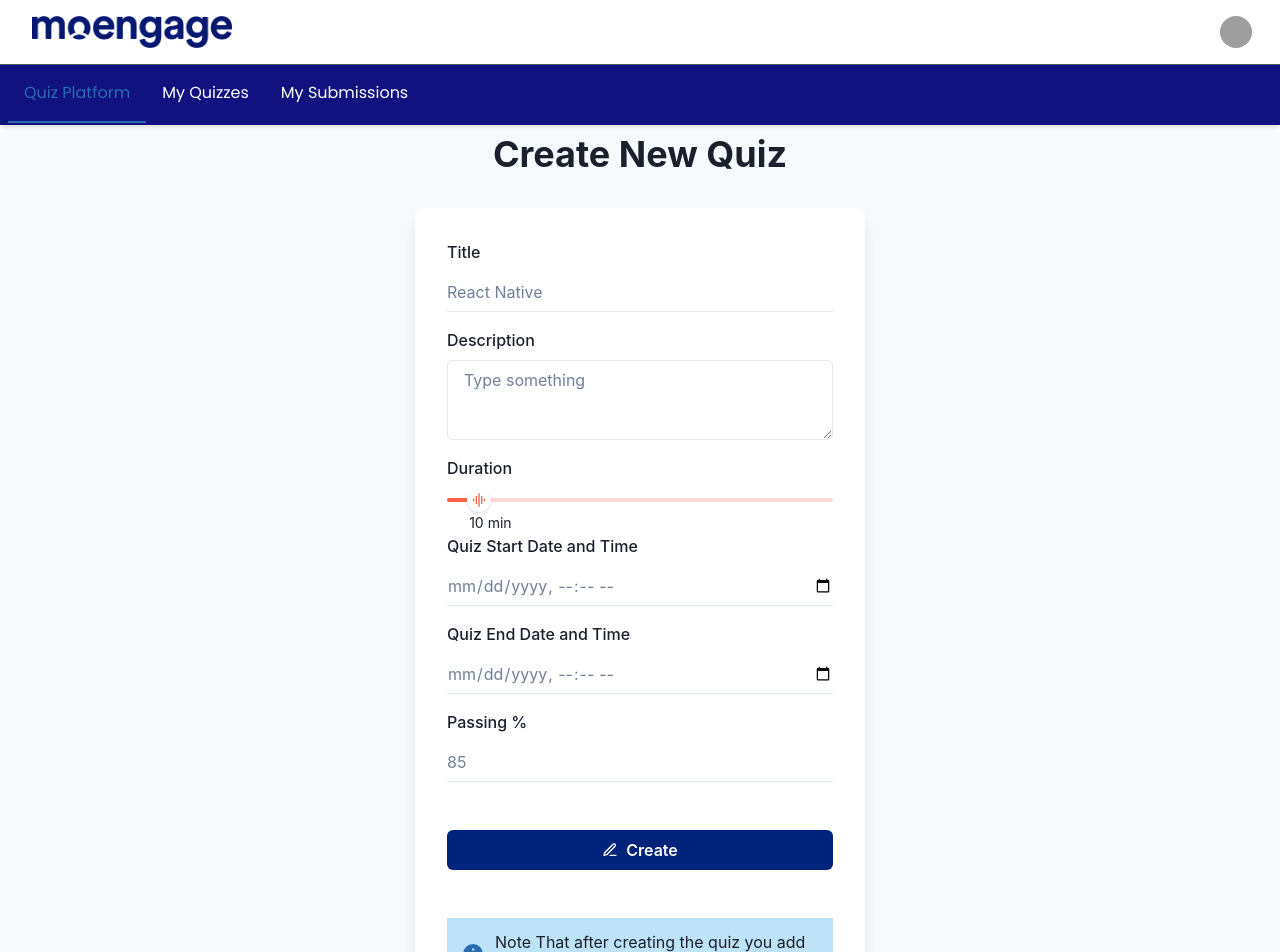
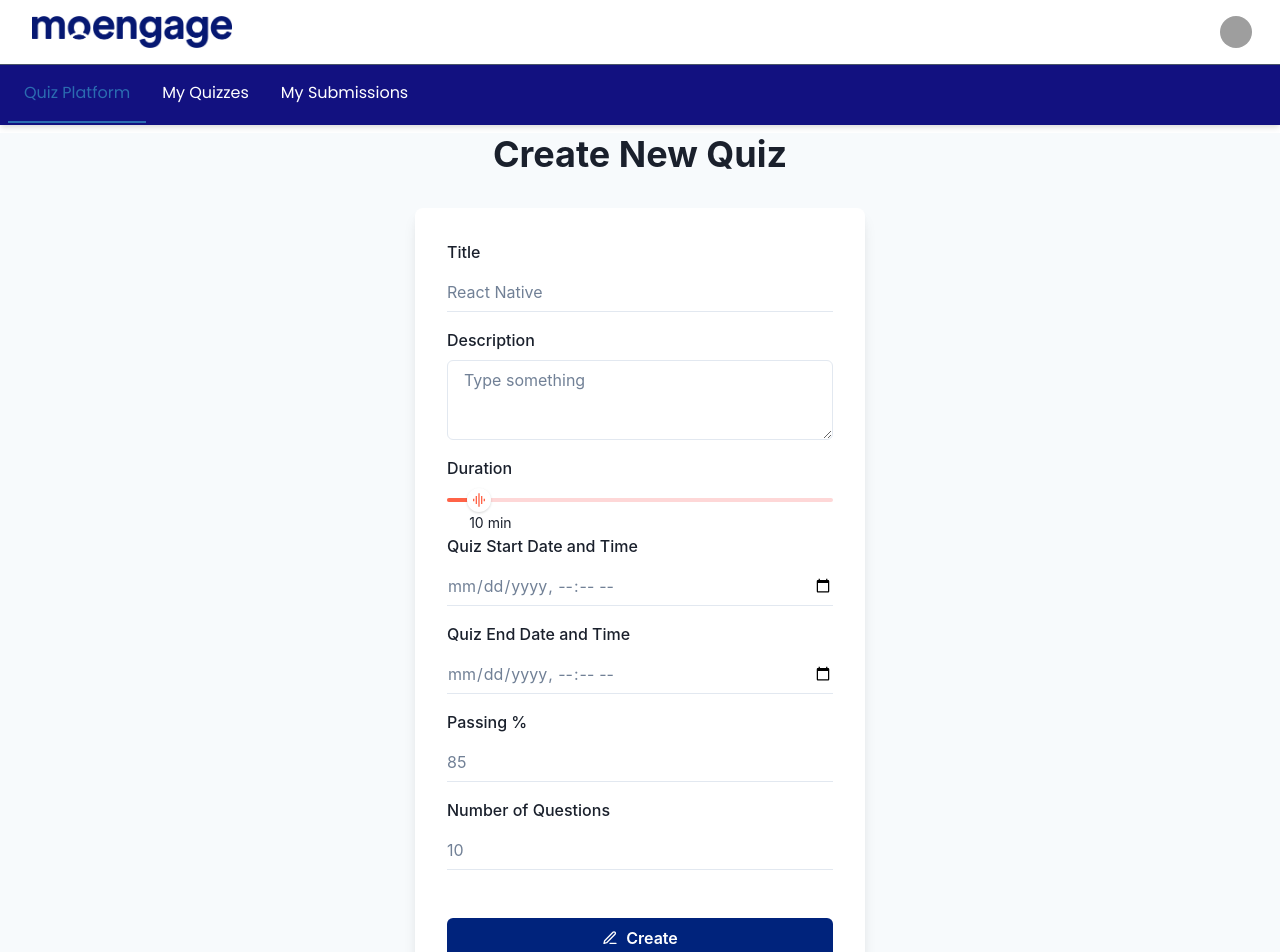
Before and after one commit to Satvik-Moengage/quiz-moengage, a Next.js app: page /create_quiz in a window 1280 px wide. Shown: the top 952 px of the page. Built offline with nearby package versions, Linux system fonts and the light colour scheme; no server answers; grey boxes are pictures that could not be loaded.

Commit message:
chipi chipi chapa chapa

```diff
--- a/pages/api/quiz/index.js
+++ b/pages/api/quiz/index.js
@@ -39,7 +39,8 @@ async function createQuiz(req, res) {
             authorId,
             scheduledFor,
             endTime,
-            passingMarks
+            passingMarks,
+            noOfQuestions
         } = req.body;
 
 
@@ -52,7 +53,8 @@ async function createQuiz(req, res) {
             createdAt: Date.now(),
             scheduledFor: scheduledFor,
             endTime: endTime,
-            passingMarks:passingMarks
+            passingMarks:passingMarks,
+            noOfQuestions:noOfQuestions
         });
 
         await newQuiz.save();
--- a/pages/create_quiz.js
+++ b/pages/create_quiz.js
@@ -31,6 +31,7 @@ export default function CreateQuiz() {
     const router = useRouter();
     const toast = useToast();
     const [duration, setDuration] = useState(10);
+    const [noOfQuestions, setNoOfQuestions] = useState(10);
     const [passingMarks, setPassingMarks] = useState(85);
     const [title, setTitle] = useState("");
     const [description, setDescription] = useState("");
@@ -50,7 +51,8 @@ export default function CreateQuiz() {
             authorId: session.user.id,
             scheduledFor: scheduledFor,
             endTime: endTime,
-            passingMarks: passingMarks
+            passingMarks: passingMarks,
+            noOfQuestions:noOfQuestions
         };
 
         const resetForm = () => {
@@ -186,6 +188,17 @@ export default function CreateQuiz() {
                     onChange={(e) => setPassingMarks(e.target.value)}
                   />
                 </FormControl>
+                <FormControl id="no of questions">
+                  <FormLabel>Number of Questions</FormLabel>
+                  <Input
+                    variant={"flushed"}
+                    color={"gray.500"}
+                    placeholder="Select number of questions"
+                    type={"number"}
+                    value={noOfQuestions}
+                    onChange={(e) => setNoOfQuestions(e.target.value)}
+                  />
+                </FormControl>
                 <Stack spacing={10} my={8}>
                   <Button
                     bg="#00237c"
--- a/schemas/quiz.js
+++ b/schemas/quiz.js
@@ -12,7 +12,8 @@ const Quiz = new Schema({
     scheduledFor: { type: Date },
     endTime: {type: Date},
     questions:{ type : [QuestionSchema]},
-    passingMarks: { type: Number }
+    passingMarks: { type: Number },
+    noOfQuestions: {type: Number}
 });
 
 Quiz.methods.addQuizTaken = function(quizId) {
```
Also changed, not shown: pages/api/quiz/start/[...slug].js (+7 -7 lines), pages/take_quiz.js (+14 -1 lines).
